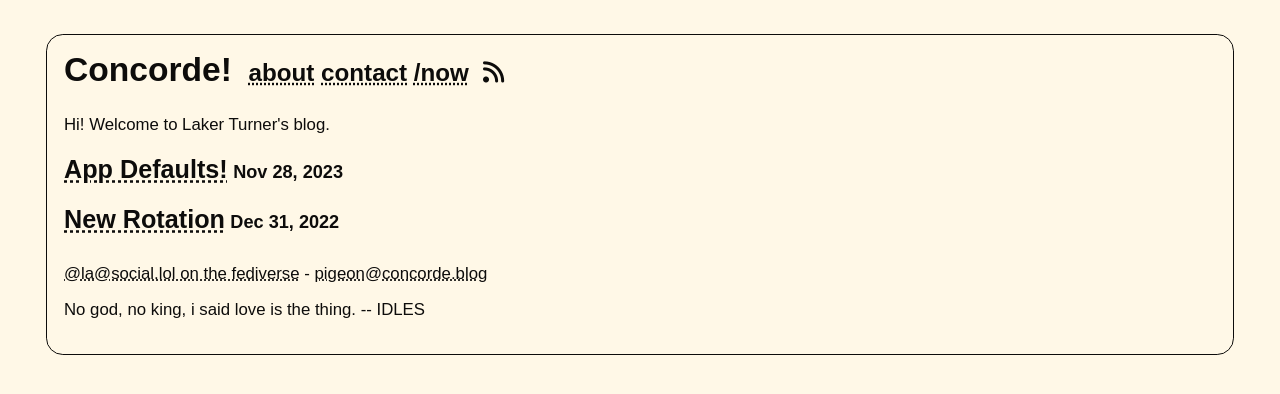
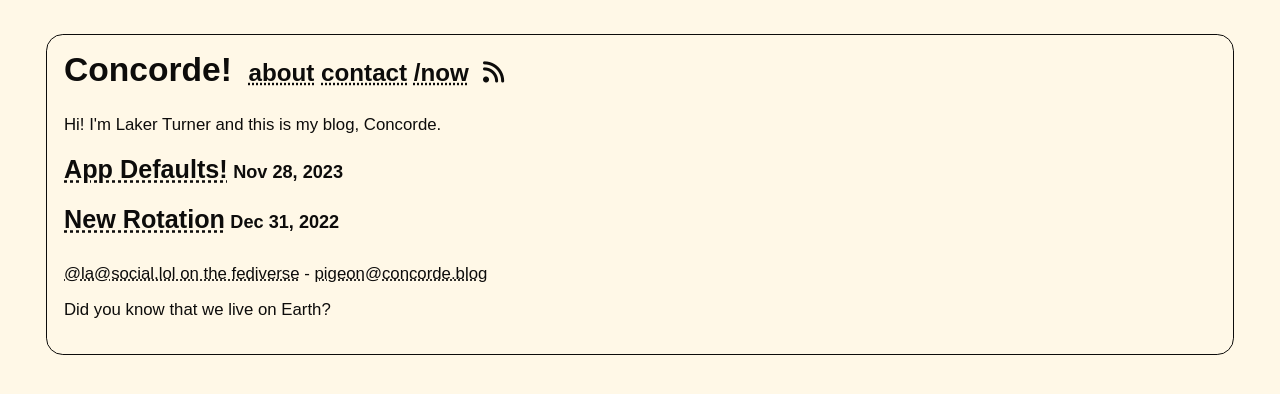
Before and after one commit to lxjv/concorde, an Eleventy site: page src/pages/index.md in a window 1280 px wide. Built offline with nearby package versions, Linux system fonts and the light colour scheme; Eleventy itself is replaced by a stand-in of ours; files that its build step writes are made by us from their sources; no server answers; a web font is replaced by a local one.

Commit message:
indieweb stuff

```diff
--- a/src/pages/index.md
+++ b/src/pages/index.md
@@ -3,8 +3,6 @@ title: Concorde
 layout: base.njk
 permalink: /
 ---
-Hi! Welcome to Laker Turner's blog.
-
-
+Hi! I'm <a style="text-decoration: none;" href="https://concorde.blog/" class="h-card" rel="me">Laker Turner</a> and this is my blog, Concorde.
 
 {% include "postlist.njk" %}
```
Also changed, not shown: 1 other file.
